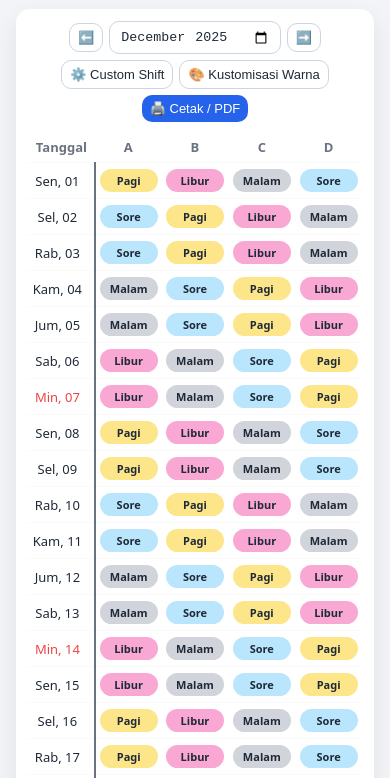
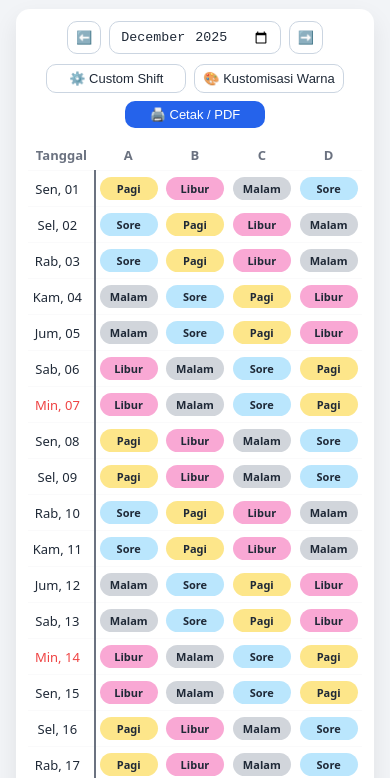
Before and after one commit to Calvinism252/Jadwal, a plain HTML site: page index.html in a window 390 px wide. Shown: the part 64-842 px from the top of the page. Drawn offline with Linux system fonts and the light colour scheme; no server answers.

Commit message:
Refactor controls layout and structure in index.html

```diff
--- a/index.html
+++ b/index.html
@@ -155,11 +155,24 @@ table td:first-child{border-right:2px solid var(--muted);padding-right:12px;}
     width: 3px;
     left: -1px;
   }
+  .controls {
+  gap: 6px;
+  display: flex;
+  flex-direction: column;
+  gap: 10px;
+  margin-bottom: 12px;
+}
 
-  .controls {
-    gap: 6px;
-  }
+.controls-row {
+  display: flex;
+  gap: 8px;
+  justify-content: center;
+  flex-wrap: wrap;
+}
 
+.controls-row.bottom button {
+  min-width: 140px;
+}
   .controls button {
     padding: 6px 8px;
     font-size: 13px;
@@ -186,12 +199,21 @@ table td:first-child{border-right:2px solid var(--muted);padding-right:12px;}
 </header>
 <div class="card">
 <div class="controls">
-  <button id="prev" title="Bulan sebelumnya (←)">⬅️</button>
-  <input type="month" id="monthPicker" title="Pilih bulan">
-  <button id="next" title="Bulan berikutnya (→)">➡️</button>
-  <button onclick="openShiftModal()" title="Atur shift hari ini">⚙️ Custom Shift</button>
-  <button id="colorBtn" aria-label="Customize shift colors" title="Kustom warna (Ctrl+C)">🎨 Kustomisasi Warna</button>
-  <button class="primary" onclick="exportToPDF()" title="Cetak jadwal (Ctrl+P)">🖨️ Cetak / PDF</button>
+
+  <!-- BARIS ATAS -->
+  <div class="controls-row">
+    <button id="prev" title="Bulan sebelumnya">⬅️</button>
+    <input type="month" id="monthPicker">
+    <button id="next" title="Bulan berikutnya">➡️</button>
+  </div>
+
+  <!-- BARIS BAWAH -->
+  <div class="controls-row bottom">
+    <button onclick="openShiftModal()">⚙️ Custom Shift</button>
+    <button id="colorBtn">🎨 Kustomisasi Warna</button>
+    <button class="primary" onclick="exportToPDF()">🖨️ Cetak / PDF</button>
+  </div>
+
 </div>
 <table>
 <thead>
@@ -952,4 +974,4 @@ const now = new Date();
 setMonth(now.getFullYear(), now.getMonth());
 </script>
 </body>
-  </html>
+</html>
```
